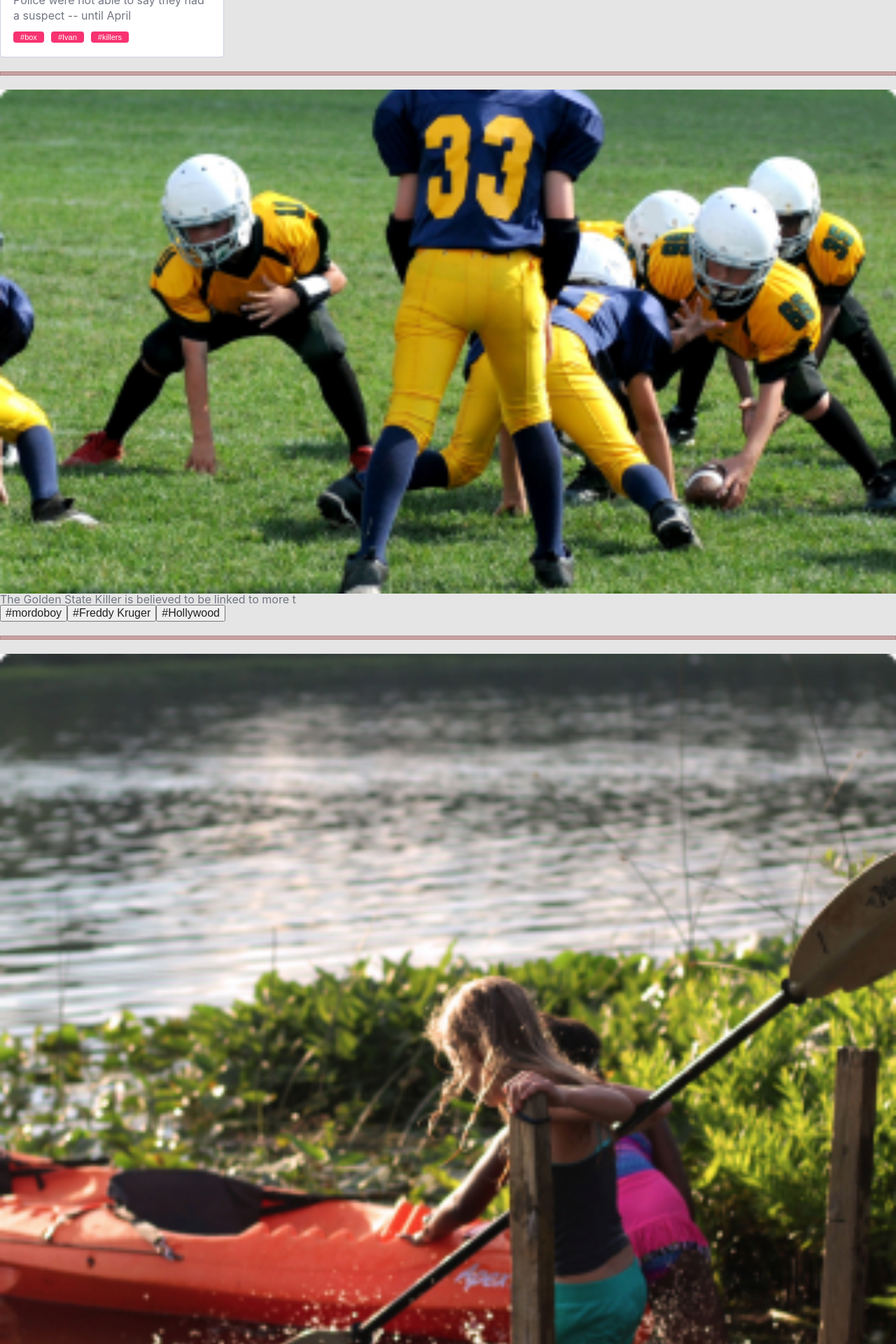
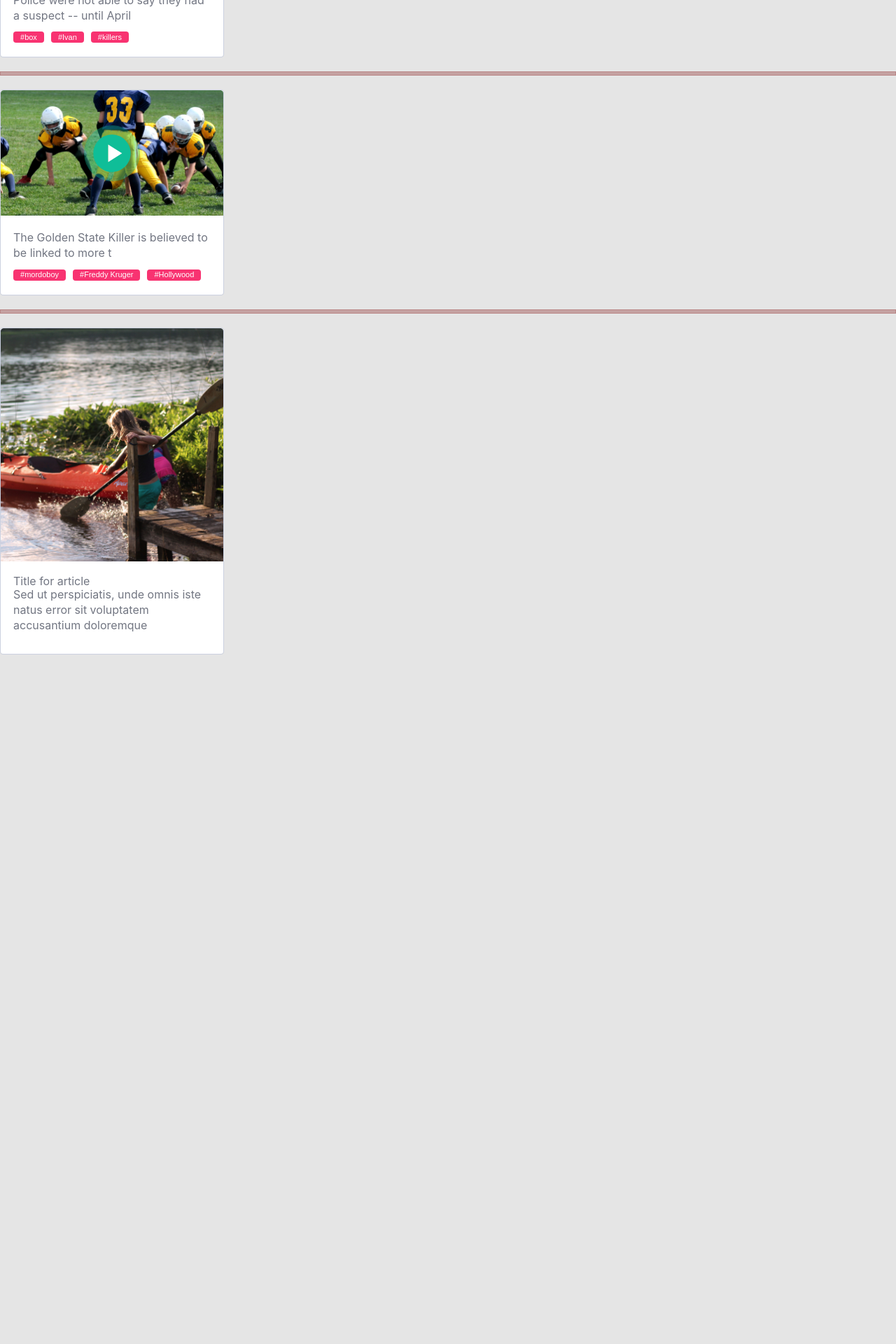
Before and after one commit to kraken1970/Scrap-Sergey, a React (Create React App) app: page / in a window 1280 px wide. Shown: the part 360-2280 px from the top of the page at 70% size. After the commit the page ends 1295 px from the top, so only its background shows below. Built offline with nearby package versions, Linux system fonts and the light colour scheme; a web font is replaced by a local one.

Commit message:
refactored all cards

```diff
--- a/src/App.js
+++ b/src/App.js
@@ -1,7 +1,7 @@
 import React from "react";
 import PhotoPreviewCard from "./components/cards/PhotoPreviewCard";
 import VideoPreviewCard from "./components/cards/VideoPreviewCard";
-import ArticlePriviewCard from "./components/cards/ArticlePriviewCard";
+import ArticlePriviewCard from "./components/cards/ArticlePreviewCard";
 
 import "./App.scss";
 
--- /dev/null
+++ b/src/components/cards/ArticlePreviewCard.jsx
@@ -0,0 +1,21 @@
+import React from "react";
+import classNames from "classnames";
+import styles from "./cards.module.scss";
+
+const ArticlePreviewCard = ({ cardData }) => {
+  const { userImg, description, title } = cardData;
+  return (
+    <div className={classNames(styles.card, styles.cardArticle)}>
+      <div className={styles.cardScreen}>
+        <img src={userImg} alt="userPhoto" className={styles.cardScreenImg} />
+      </div>
+
+      <div className={styles.cardDescription}>
+        <h4 className={styles.card - title}>{title}</h4>
+        <p className={styles.cardText}>{description}</p>
+      </div>
+    </div>
+  );
+};
+
+export default ArticlePreviewCard;
--- a/src/components/cards/ArticlePriviewCard/index.jsx
+++ /dev/null
@@ -1,20 +0,0 @@
-import React from "react";
-import styles from "../cards.module.scss";
-
-const ArticlePreviewCard = ({ cardData }) => {
-  const { userImg, description, title } = cardData;
-  return (
-    <div className="card card-article">
-      <div className="cardScreen">
-        <img src={userImg} alt="userPhoto" className="card-screen-img" />
-      </div>
-
-      <div className="cardDescription">
-        <h4 className="card-title">{title}</h4>
-        <p className="cardText">{description}</p>
-      </div>
-    </div>
-  );
-};
-
-export default ArticlePreviewCard;
--- a/src/components/cards/PhotoPreviewCard/index.jsx
+++ b/src/components/cards/PhotoPreviewCard.jsx
@@ -1,5 +1,5 @@
 import React from "react";
-import styles from "../cards.module.scss";
+import styles from "./cards.module.scss";
 import classNames from "classnames";
 
 const PhotoPreviewCard = ({ cardData }) => {
--- /dev/null
+++ b/src/components/cards/VideoPreviewCard.jsx
@@ -0,0 +1,34 @@
+import React from "react";
+import classNames from "classnames";
+
+import styles from "./cards.module.scss";
+
+const VideoPreviewCard = ({ cardData }) => {
+  const { userImg, description, name, sport, organization } = cardData;
+  return (
+    <div className={styles.card}>
+      <div className={classNames(styles.cardScreen, styles.cardScreenVideo)}>
+        <img src={userImg} alt="userVideo" className={styles.cardScreenImg} />
+      </div>
+
+      <div className={styles.cardDescription}>
+        <p className={styles.cardText}>{description}</p>
+        <div className={styles.cardTags}>
+          <button className={classNames("btnUserTag", styles.btnCard)}>
+            #{sport}
+          </button>
+
+          <button className={classNames("btnUserTag", styles.btnCard)}>
+            #{name}
+          </button>
+
+          <button className={classNames("btnUserTag", styles.btnCard)}>
+            #{organization}
+          </button>
+        </div>
+      </div>
+    </div>
+  );
+};
+
+export default VideoPreviewCard;
--- a/src/components/cards/VideoPreviewCard/index.jsx
+++ /dev/null
@@ -1,30 +0,0 @@
-import React from "react";
-// import "../cards.scss";
-
-import styles from "../cards.module.scss";
-
-import classNames from "classnames";
-
-const VideoPreviewCard = ({ cardData }) => {
-  const { userImg, description, name, sport, organization } = cardData;
-  return (
-    <div className="card">
-      <div className={classNames(styles.cardScreen, "cardScreenVideo")}>
-        <img src={userImg} alt="userVideo" className="card-screen-img" />
-      </div>
-
-      <div className="cardDescription">
-        <p className="cardText">{description}</p>
-        <div className="card-tags">
-          <button className="btn-user-tag btn-card">#{sport}</button>
-
-          <button className="btn-user-tag btn-card">#{name}</button>
-
-          <button className="btn-user-tag btn-card">#{organization}</button>
-        </div>
-      </div>
-    </div>
-  );
-};
-
-export default VideoPreviewCard;
```
